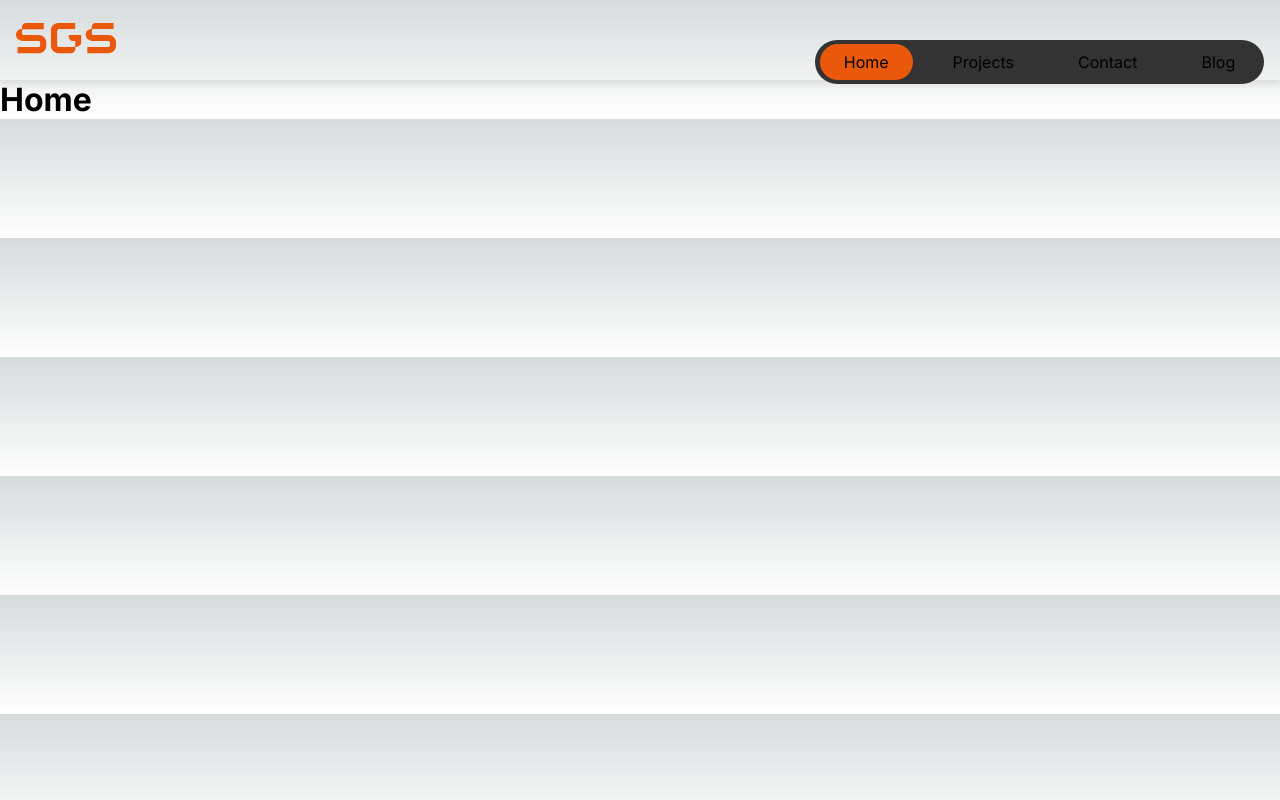
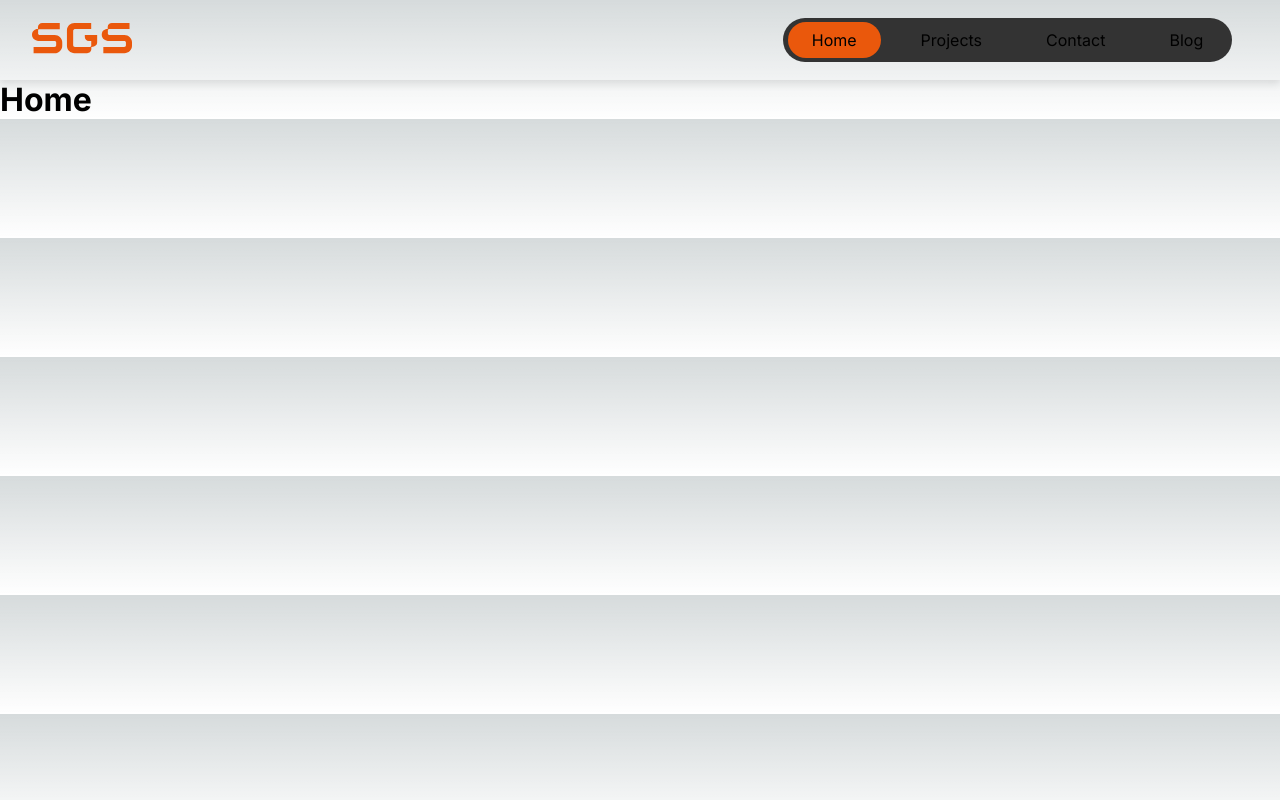
Before and after one commit to soysergiogonza/sergiogonzalez, a Next.js app: page / in a window 1280 px wide. Built offline with nearby package versions, Linux system fonts and the light colour scheme.

Commit message:
fix: fix Header style to center the nav on desktop

```diff
--- a/src/components/Header/Header.module.css
+++ b/src/components/Header/Header.module.css
@@ -2,11 +2,12 @@
     display: flex;
     justify-content: space-between;
     align-items: center;
-    padding-inline: 1rem;
     box-shadow: 0 4px 8px rgba(0, 0, 0, 0.1);
     height: 80px;
 
-
+    @media (min-width: 768px) {
+        padding-inline: 2rem;
+    }
 }
 
 .logo a {
@@ -28,7 +29,6 @@
     display: flex;
     flex-direction: column;
     gap: 1rem;
-    /*padding-block: .8rem;*/
     padding-inline: calc(1rem - .7rem);
     position: absolute;
     top: 5rem;
@@ -40,6 +40,7 @@
         top: inherit;
         width: auto;
         border-radius: 2rem;
+        position: relative;
     }
 }
 
```
